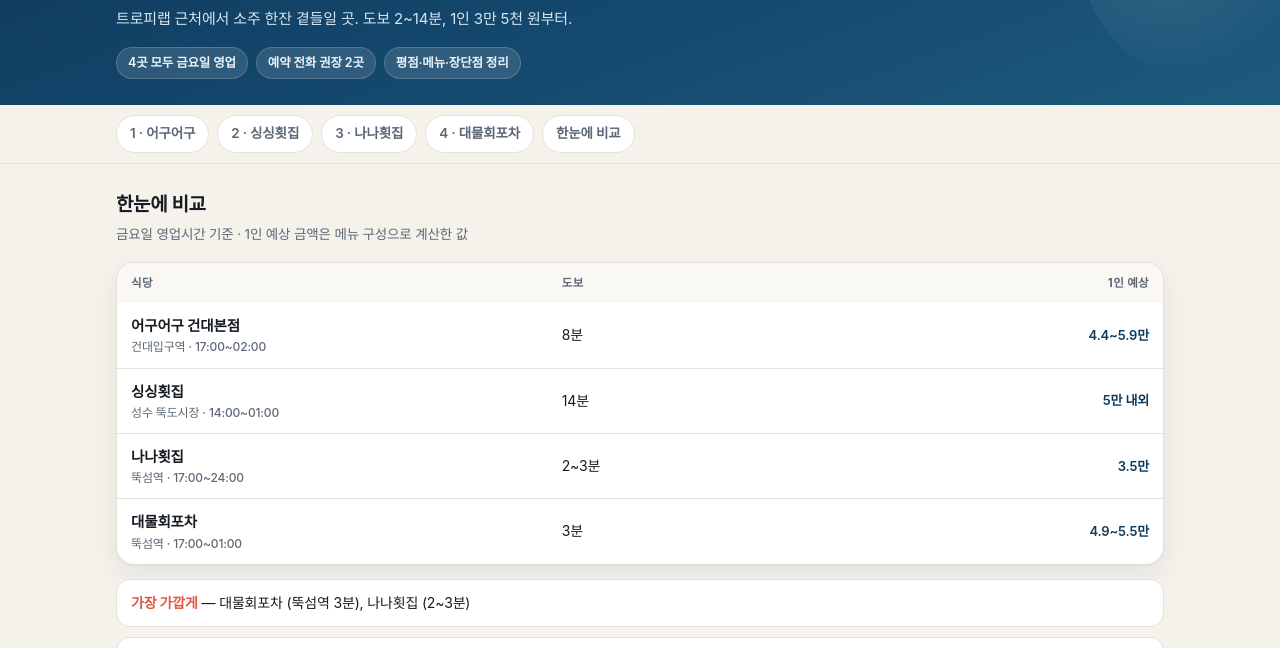
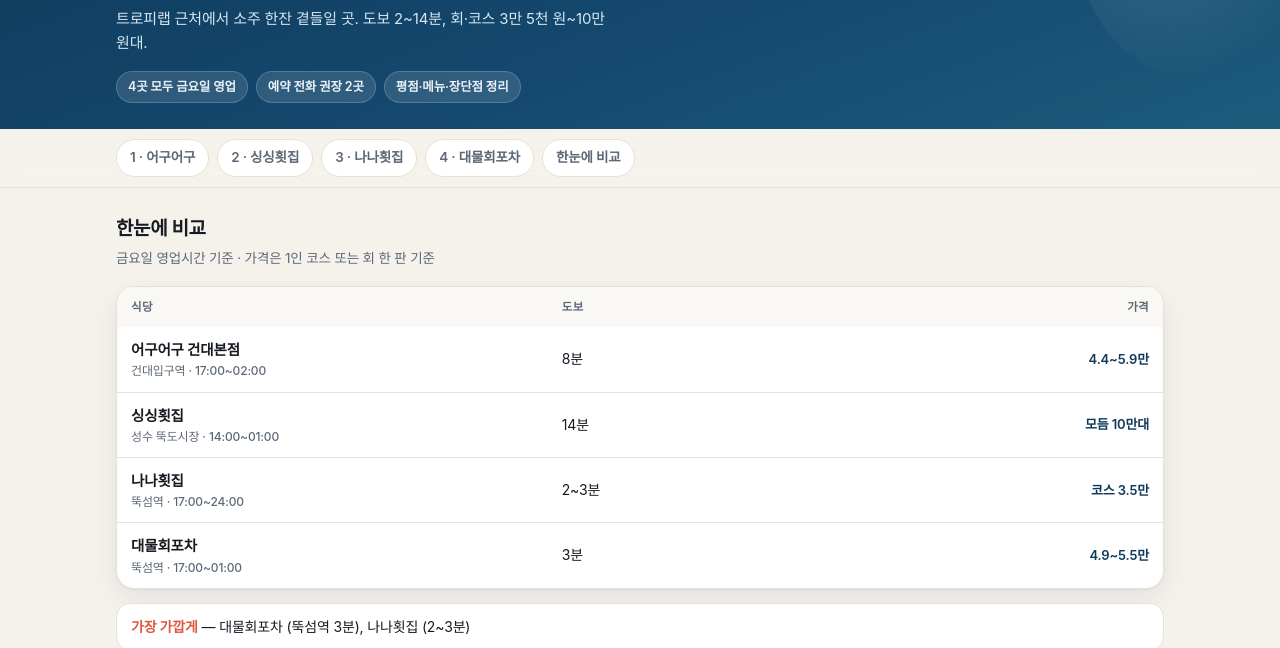
Before and after one commit to EomSeongHoon/test, a plain HTML site: page index.html in a window 1280 px wide. Shown: the part 108-756 px from the top of the page. Drawn offline with Linux system fonts and the light colour scheme.

Commit message:
Clarify price column as per-plate/per-course

```diff
--- a/index.html
+++ b/index.html
@@ -185,7 +185,7 @@
   <div class="wrap">
     <p class="eyebrow">2026. 11. 20 (금) 저녁 · 성수 · 건대</p>
     <h1>횟집 후보 4곳</h1>
-    <p class="lede">트로피랩 근처에서 소주 한잔 곁들일 곳. 도보 2~14분, 1인 3만 5천 원부터.</p>
+    <p class="lede">트로피랩 근처에서 소주 한잔 곁들일 곳. 도보 2~14분, 회·코스 3만 5천 원~10만 원대.</p>
     <div class="chips">
       <span>4곳 모두 금요일 영업</span>
       <span>예약 전화 권장 2곳</span>
@@ -208,9 +208,9 @@
 
   <section id="cmp">
     <h2 class="sec">한눈에 비교</h2>
-    <p class="sec-sub">금요일 영업시간 기준 · 1인 예상 금액은 메뉴 구성으로 계산한 값</p>
+    <p class="sec-sub">금요일 영업시간 기준 · 가격은 1인 코스 또는 회 한 판 기준</p>
     <div class="cmp">
-      <div class="cmp-head"><span>식당</span><span>도보</span><span style="text-align:right">1인 예상</span></div>
+      <div class="cmp-head"><span>식당</span><span>도보</span><span style="text-align:right">가격</span></div>
       <a class="cmp-row" href="#r1">
         <span><b>어구어구 건대본점</b><small>건대입구역 · 17:00~02:00</small></span>
         <span>8분</span>
@@ -219,12 +219,12 @@
       <a class="cmp-row" href="#r2">
         <span><b>싱싱횟집</b><small>성수 뚝도시장 · 14:00~01:00</small></span>
         <span>14분</span>
-        <span class="c3">5만 내외</span>
+        <span class="c3">모듬 10만대</span>
       </a>
       <a class="cmp-row" href="#r3">
         <span><b>나나횟집</b><small>뚝섬역 · 17:00~24:00</small></span>
         <span>2~3분</span>
-        <span class="c3">3.5만</span>
+        <span class="c3">코스 3.5만</span>
       </a>
       <a class="cmp-row" href="#r4">
         <span><b>대물회포차</b><small>뚝섬역 · 17:00~01:00</small></span>
```
